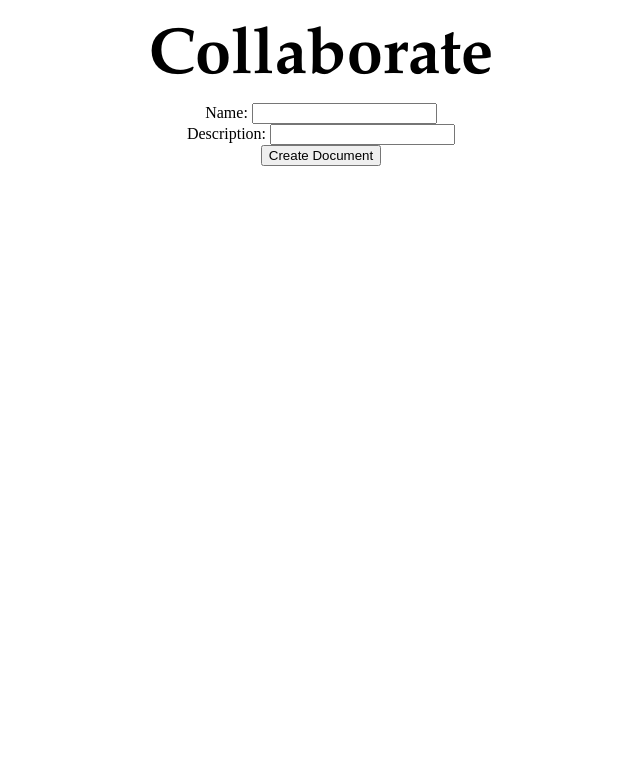
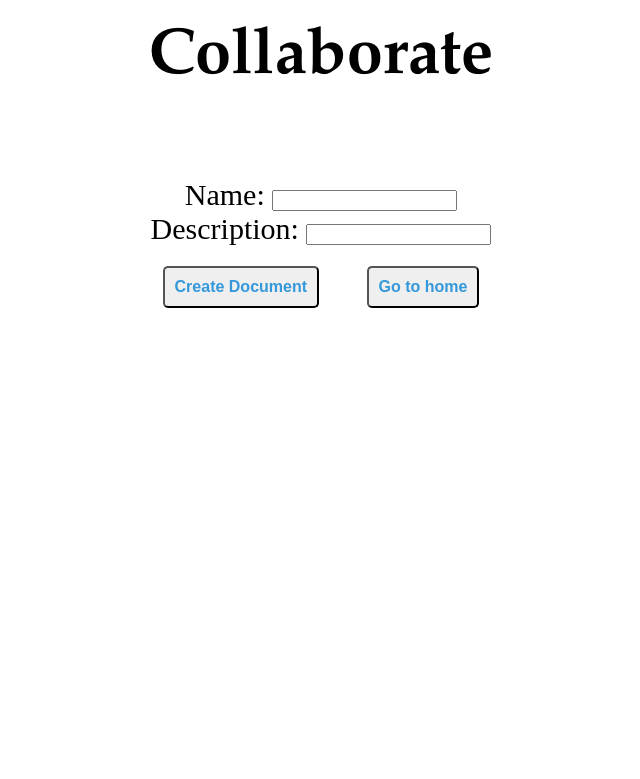
Before and after one commit to FilipK19/RS-Projekt, a FastAPI app: page /create in a window 1280 px wide. Shown: the top 779 px of the page, without its empty margins (319-959 px from the left). Run offline with FastAPI, Linux system fonts and the light colour scheme; data that the repository does not hold is empty.

Commit message:
back button

```diff
--- a/main.py
+++ b/main.py
@@ -18,7 +18,7 @@ templates = Jinja2Templates(directory="templates")
 #Detalji za token
 SECRET_KEY = "09d25e094faa6ca2556c818166b7a9563b93f7099f6f0f4caa6cf63b88e8d3e7"
 ALGORITHM = "HS256"
-ACCESS_TOKEN_EXPIRE_MINUTES = 30
+ACCESS_TOKEN_EXPIRE_MINUTES = 60
 
 #MongoDB baza
 MONGO_URI = "mongodb+srv://admin:admin123@cluster0.1cbo1.mongodb.net/"
--- a/templates/create.html
+++ b/templates/create.html
@@ -5,6 +5,7 @@
         body {
             text-align: center;
             margin: 20px;
+            font-size: 30px;
         }
         h1 {
             margin: 5px 0;
@@ -12,12 +13,24 @@
             font-size: 65px;
         }
         p {
-            margin: 65px;
+            margin: 80px;
+        }
+        .button {
+            padding: 10px 10px;
+            font-size: 16px;
+            font-weight: bold;
+            text-align: center;
+            cursor: pointer;
+            border-radius: 5px;
+            border-color: black;
+            color: #3498db;
+            margin: 20px;
         }
     </style>
 </head>
 <body>
     <h1>Collaborate</h1>
+    <p></p>
     <form action="http://127.0.0.1:8001/create_document/" method="post">
         <label for="name">Name:</label>
         <input type="text" id="name" name="name" required><br>
@@ -25,7 +38,13 @@
         <label for="description">Description:</label>
         <input type="text" id="description" name="description" required><br>
 
-        <input type="submit" value="Create Document">
+        <button class="button"> Create Document</button>
+        <button class="button" onclick="goToHome()">Go to home</button>
     </form>
+    <script>
+        function goToHome() {
+            window.location.href = '/home';
+        }
+    </script>
 </body>
 </html>
```
Also changed, not shown: login.py (added).
